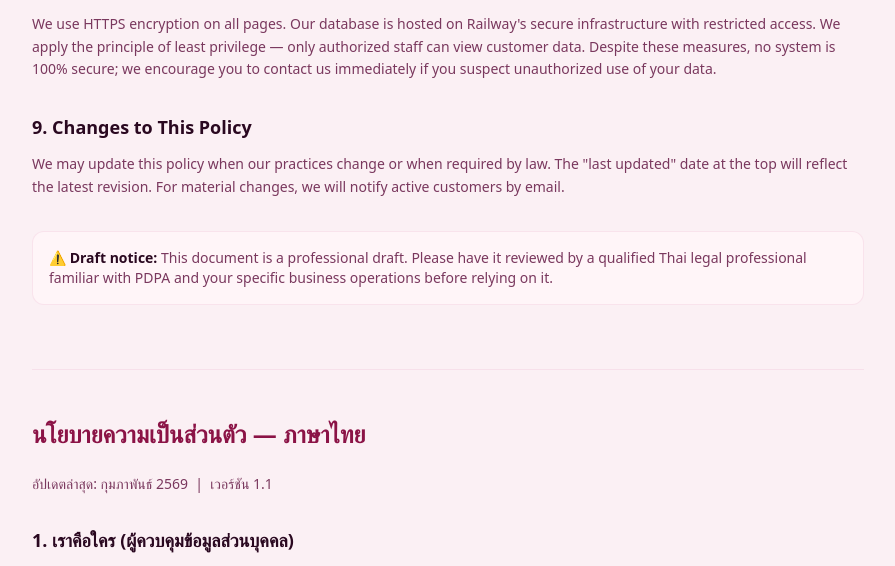
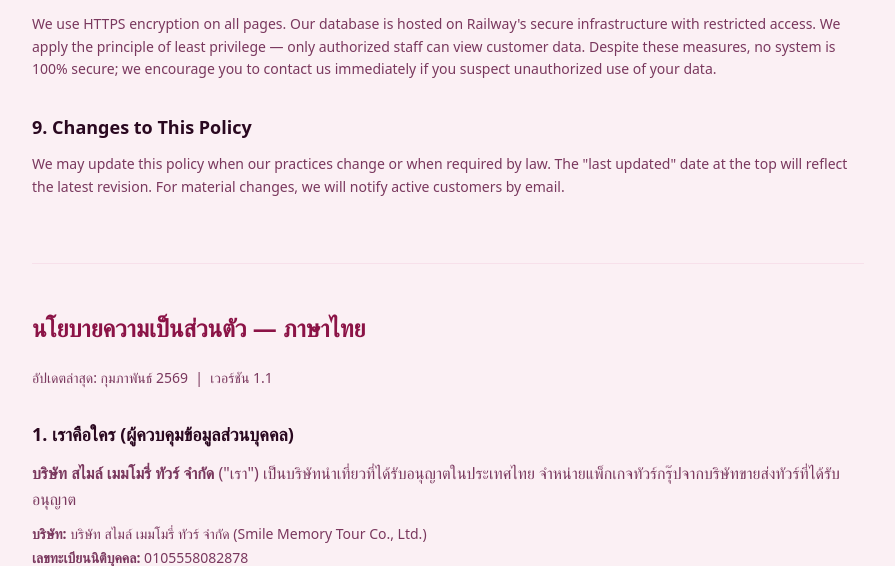
Before and after one commit to belavarga1117/smile-memory, a Django app: template apps/pages/templates/pages/privacy.html in a window 1280 px wide. Shown: the part 2535-3101 px from the top of the page, without its empty margins (192-1087 px from the left). Run offline with Django 5.2, Linux system fonts and the light colour scheme; the template is opened without the code that fills it, so the values that code supplies are empty; data comes from the database, SQL or seed files in the repository; style sheets or scripts are compiled from the project's sources; parts of the project's set-up code (start-up, migrations or seed data) failed here and were passed over; some web fonts are replaced.

Commit message:
chore: remove draft notice warning boxes from privacy and terms pages (#53)
Co-authored-by: Varga Béla <vargabela@Varga-MacBook-Air.local>
Co-authored-by: Claude Sonnet 4.6 <noreply@anthropic.com>

```diff
--- a/apps/pages/templates/pages/privacy.html
+++ b/apps/pages/templates/pages/privacy.html
@@ -137,11 +137,6 @@
       For material changes, we will notify active customers by email.
     </p>
 
-    <div class="mt-8 p-4 bg-brand-surface border border-brand-taupe/30 rounded-xl text-sm text-brand-muted">
-      <strong class="text-brand-text">⚠️ Draft notice:</strong>
-      This document is a professional draft. Please have it reviewed by a qualified Thai legal professional
-      familiar with PDPA and your specific business operations before relying on it.
-    </div>
   </div>
 
   <hr class="border-brand-taupe/30 my-12">
@@ -261,11 +256,6 @@
       เราจะแจ้งลูกค้าที่ใช้งานอยู่ทางอีเมล
     </p>
 
-    <div class="mt-8 p-4 bg-brand-surface border border-brand-taupe/30 rounded-xl text-sm text-brand-muted">
-      <strong class="text-brand-text">⚠️ หมายเหตุ:</strong>
-      เอกสารนี้เป็นร่างมืออาชีพ — กรุณาให้ผู้เชี่ยวชาญกฎหมายที่คุ้นเคยกับ พ.ร.บ. คุ้มครองข้อมูลส่วนบุคคล
-      ตรวจสอบก่อนนำไปใช้งานจริง
-    </div>
   </div>
 
   <!-- Back link -->
```
Also changed, not shown: apps/pages/templates/pages/terms.html (+0 -9 lines).
